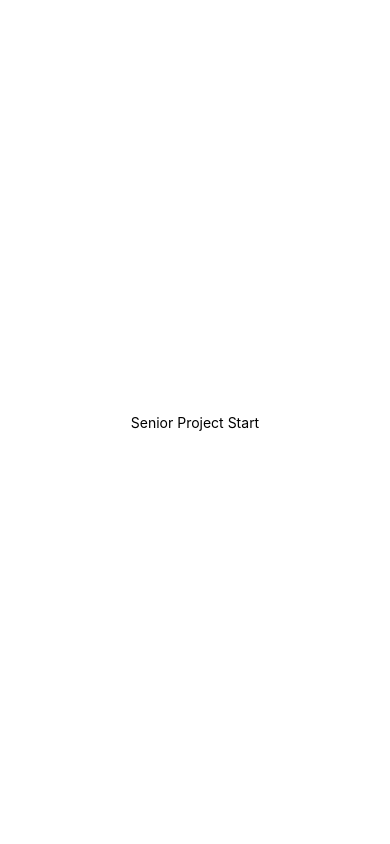
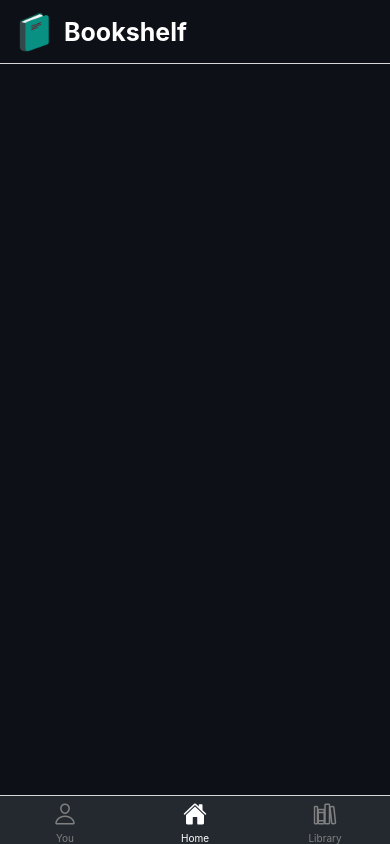
Before and after one commit to AxelSpencer/SeniorProject, a React Native app: screen / in a window 390 px wide. Built offline with nearby package versions, Linux system fonts and the light colour scheme.

Commit message:
Version 0.1.1

```diff
--- a/App.tsx
+++ b/App.tsx
@@ -1,20 +1,110 @@
-import { StatusBar } from 'expo-status-bar';
-import { StyleSheet, Text, View } from 'react-native';
+import React from "react";
+import { View, Text, StyleSheet, Image } from "react-native";
+import { NavigationContainer } from "@react-navigation/native";
+import { createBottomTabNavigator } from "@react-navigation/bottom-tabs";
+import { StatusBar } from "react-native";
+import { Ionicons } from "@expo/vector-icons";
+import Logo from './assets/PrimaryLogo.png'
 
-export default function App() {
+export type StackParamList = {
+  YouNav: undefined;
+  HomeNav: undefined;
+  LibraryNav: undefined;
+};
+
+const Tab = createBottomTabNavigator<StackParamList>();
+
+const BlankPage = () => {
   return (
-    <View style={styles.container}>
-      <Text>Senior Project Start</Text>
-      <StatusBar style="auto" />
-    </View>
+    <View style={{ flex: 1, backgroundColor: "#0D1117" }}></View>
   );
-}
+};
+
+const CustomHeader = () => (
+  <View style={styles.headerContainer}>
+    <Image source={Logo} style={styles.Img} />
+    <Text style={styles.headerTitle}>Bookshelf</Text>
+  </View>
+);
+
+const App: React.FC = () => {
+  return (
+    <NavigationContainer>
+      <StatusBar barStyle="light-content" backgroundColor="#0D1117" />
+      <Tab.Navigator
+        initialRouteName="HomeNav"
+        screenOptions={({ route }) => ({
+          tabBarActiveTintColor: "white",
+          tabBarInactiveTintColor: "grey",
+          tabBarStyle: { backgroundColor: "#24292F" },
+          tabBarIcon: ({ focused }) => {
+            let iconName: "person" | "person-outline" | "home" | "home-outline" | "library" | "library-outline" = "person-outline";
+
+            if (route.name === "YouNav") {
+              iconName = focused ? "person" : "person-outline";
+            } else if (route.name === "HomeNav") {
+              iconName = focused ? "home" : "home-outline";
+            } else if (route.name === "LibraryNav") {
+              iconName = focused ? "library" : "library-outline";
+            }
+
+            return <Ionicons name={iconName} size={24} color={focused ? "white" : "grey"} />;
+          },
+        })}
+      >
+        <Tab.Screen
+          name="YouNav"
+          component={BlankPage}
+          options={{
+            title: "You",
+            headerTitleAlign: "center",
+            headerStyle: { backgroundColor: "#0D1117" },
+            headerTintColor: "white",
+            headerTitleStyle: {fontSize: 25, fontWeight: 'bold'}
+          }}
+        />
+        <Tab.Screen
+          name="HomeNav"
+          component={BlankPage}
+          options={{
+            headerTitle: () => <CustomHeader />,
+            title: "Home",
+            headerStyle: { backgroundColor: "#0D1117" },
+            headerTintColor: "white",
+            headerTitleStyle: {fontSize: 32, fontWeight: 'bold'}
+          }}
+        />
+        <Tab.Screen
+          name="LibraryNav"
+          component={BlankPage}
+          options={{
+            title: "Library",
+            headerTitleAlign: "center",
+            headerStyle: { backgroundColor: "#0D1117" },
+            headerTintColor: "white",
+            headerTitleStyle: {fontSize: 25, fontWeight: 'bold'}
+          }}
+        />
+      </Tab.Navigator>
+    </NavigationContainer>
+  );
+};
 
 const styles = StyleSheet.create({
-  container: {
-    flex: 1,
-    backgroundColor: '#fff',
+  headerContainer: {
+    flexDirection: 'row',
     alignItems: 'center',
-    justifyContent: 'center',
+  },
+  Img: {
+    width: 40,
+    height: 40,
+    marginRight: 8,
+  },
+  headerTitle: {
+    color: 'white',
+    fontSize: 25,
+    fontWeight: 'bold'
   },
 });
+
+export default App;
--- a/package.json
+++ b/package.json
@@ -9,6 +9,7 @@
     "web": "expo start --web"
   },
   "dependencies": {
+    "@react-navigation/bottom-tabs": "^6.6.1",
     "expo": "~51.0.24",
     "expo-status-bar": "~1.12.1",
     "react": "18.2.0",
```
Also changed, not shown: Style/themes.tsx (added), assets/PrimaryLogo.png (added), 1 other file (tests, documents, lock files or other folders).
